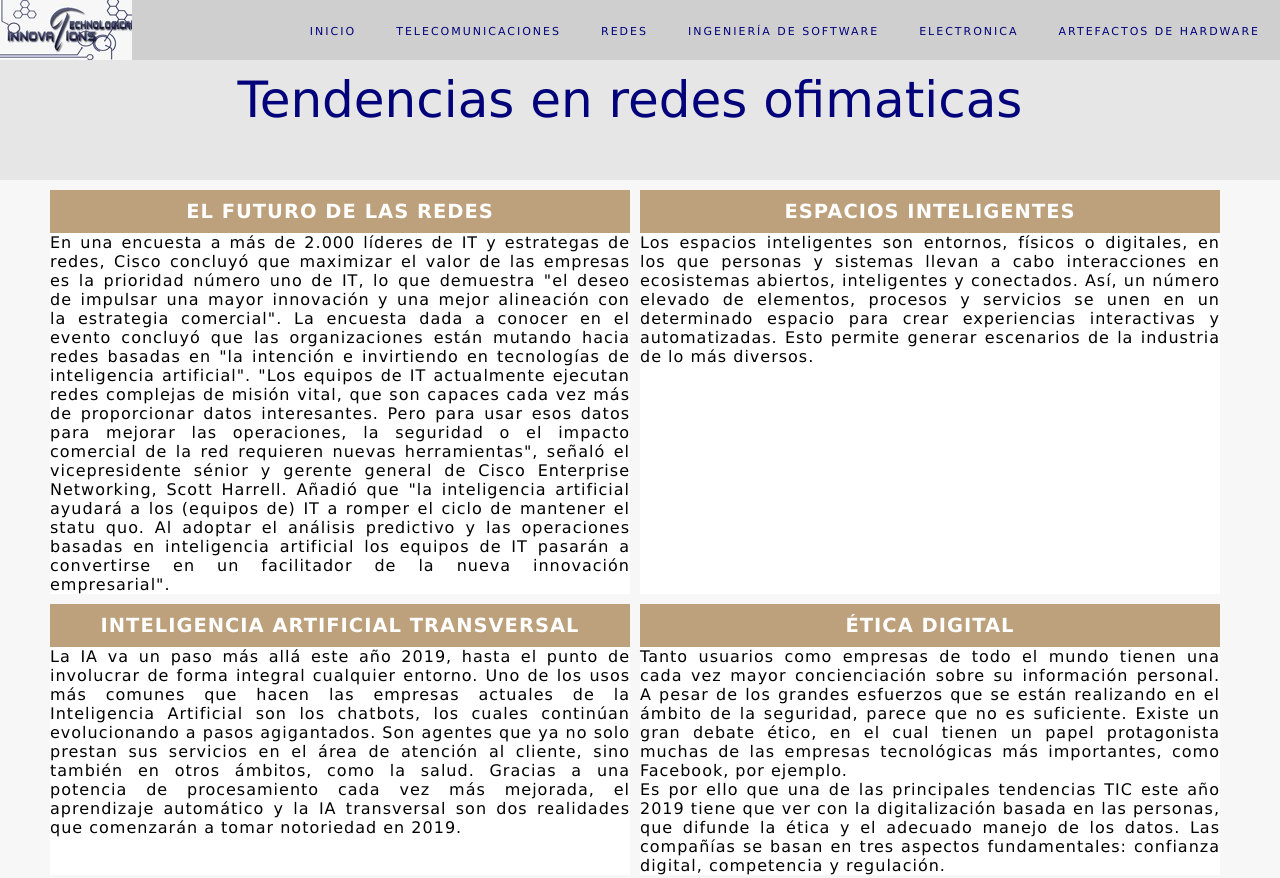
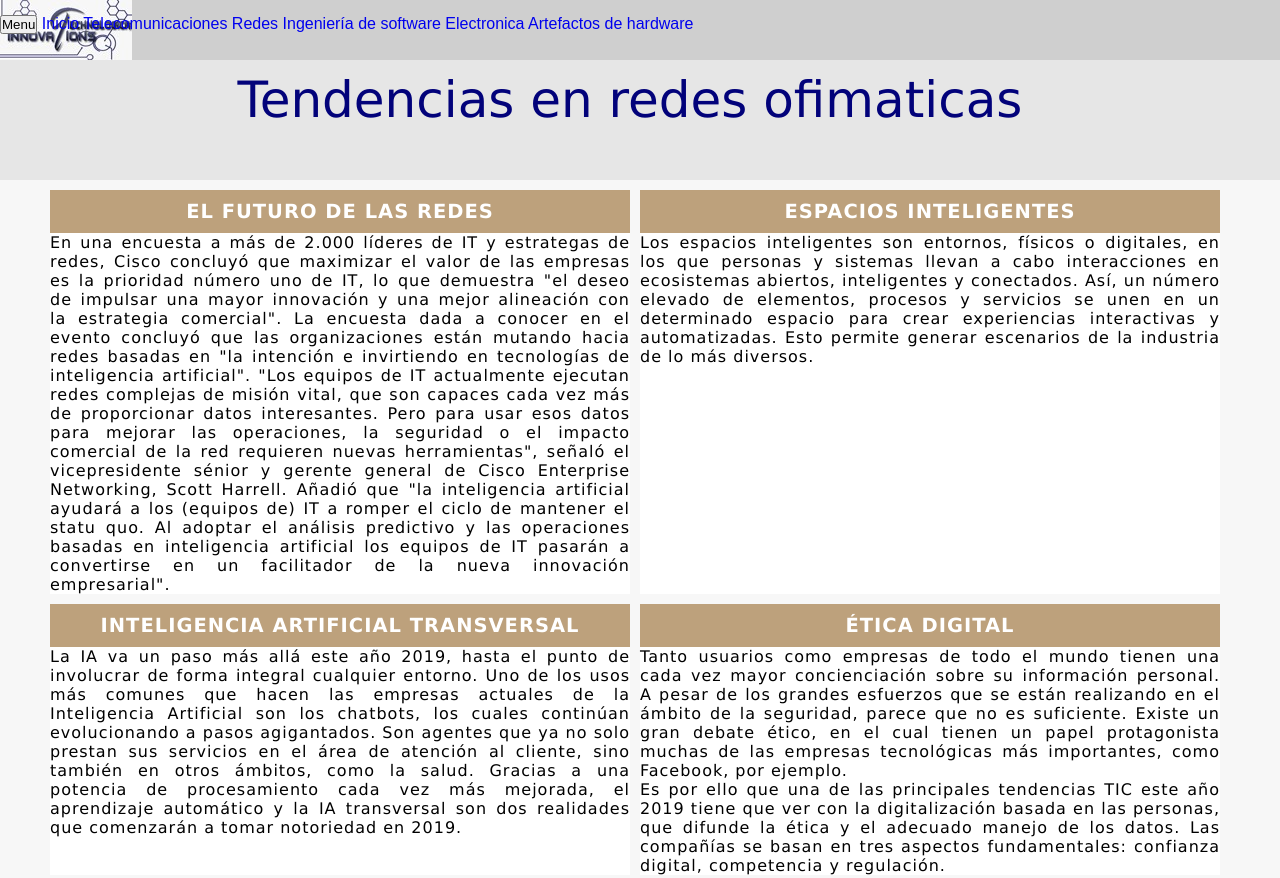
Before and after one commit to hadyuliza/Innovaciones-tecnologicas, a plain HTML site: page redes.html in a window 1280 px wide. Shown: the top 878 px of the page. Drawn offline with nearby package versions, Linux system fonts and the light colour scheme.

Commit message:
Update redes.html

```diff
--- a/redes.html
+++ b/redes.html
@@ -5,6 +5,7 @@
     <meta name="viewport" content="width=device-width, initial-scale=1.0">
     <title>Innovaciones tecnologicas</title>
     <link rel="stylesheet" href="css/estilosredes.css">
+    <script src="java/jquery.js"></script>
 </head>
 <body>
     <div class="padre-red">
@@ -15,14 +16,15 @@
                        <img src="imagenes/log.jpg" alt="Logo de innovaciones tecnologicas">
                    </a>
                </div>
-               <nav class="nav-red">
-                <a href="index.html">Inicio</a>
-                <a href="telecomunicaciones.html">Telecomunicaciones</a>
-                <a href="redes.html">Redes</a>
-                <a href="software.html">Ingeniería de software</a>
-                <a href="electronica.html">Electronica</a>
-                <a href="hardware.html">Artefactos de hardware</a>
-               </nav>
+               <nav>
+                <button class="nav-boton" onclick="accion()">Menu</button>
+                <a class="nav-enlace desaparece" href="index.html">Inicio</a>
+                <a class="nav-enlace desaparece" href="telecomunicaciones.html">Telecomunicaciones</a>
+                <a class="nav-enlace desaparece" href="redes.html">Redes</a>
+                <a class="nav-enlace desaparece" href="software.html">Ingeniería de software</a>
+                <a class="nav-enlace desaparece" href="electronica.html">Electronica</a>
+                <a class="nav-enlace desaparece" href="hardware.html">Artefactos de hardware</a>
+            </nav>
             </div>
             <div class="texto-principal-red margen-interno">
                 <h1>Tendencias en redes ofimaticas</h1>
```
